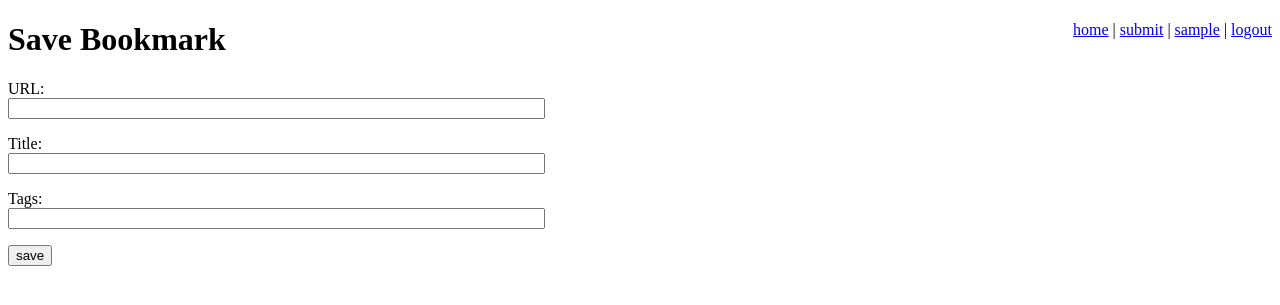
After one commit to equ-hong/bookmarks, a Django app: page /save/ in a window 1280 px wide. The commit adds this page. Shown: the top 305 px of the page. Run offline with Django 3.2, Linux system fonts and the light colour scheme; the visitor is signed in with stand-in values (Sample User, id 1).

Commit message:
004. bookmark_save, @login_required, tag, urlencode

```diff
--- a/bookmarks/forms.py
+++ b/bookmarks/forms.py
@@ -35,3 +35,19 @@ class RegistrationForm(forms.Form):
     except User.DoesNotExist:
       return username
     raise forms.ValidationError('Username is already taken.')
+
+
+class BookmarkSaveForm(forms.Form):
+  url = forms.URLField(
+    label=u'URL',
+    widget=forms.TextInput(attrs={'size': 64})
+  )
+  title = forms.CharField(
+    label=u'Title',
+    widget=forms.TextInput(attrs={'size': 64})
+  )
+  tags = forms.CharField(
+    label=u'Tags',
+    required=False,
+    widget=forms.TextInput(attrs={'size': 64})
+  )
--- a/bookmarks/templates/base.html
+++ b/bookmarks/templates/base.html
@@ -12,8 +12,10 @@
   <div id="nav">
     <a href="/">home</a> |
     {% if user.is_authenticated %}
-      welcome {{ user.username }}
-      (<a href="/logout">logout</a>)
+      <a href="/save/">submit</a> |
+      <a href="/user/{{ user.username }}/">
+        {{ user.username }}</a> |
+      <a href="/logout/">logout</a>
     {% else %}
       <a href="/login/">login</a> |
       <a href="/register/">register</a>
--- /dev/null
+++ b/bookmarks/templates/bookmark_save.html
@@ -0,0 +1,10 @@
+{% extends "base.html" %}
+{% block title %}Save Bookmark{% endblock %}
+{% block head %}Save Bookmark{% endblock %}
+{% block content %}
+<form method="post" action=".">
+{% csrf_token %}
+  {{ form.as_p }}
+  <input type="submit" value="save" />
+</form>
+{% endblock %}
--- /dev/null
+++ b/bookmarks/templates/tag_page.html
@@ -0,0 +1,6 @@
+{% extends "base.html" %}
+{% block title %}Tag: {{ tag_name }}{% endblock %}
+{% block head %}Bookmarks for tag: {{ tag_name }}{% endblock%}
+{% block content %}
+  {% include "bookmark_list.html" %}
+{% endblock %}
--- a/bookmarks/views.py
+++ b/bookmarks/views.py
@@ -1,3 +1,5 @@
+# main_page, user_page
+# login, logout, register_page
 from django.shortcuts import render
 from django.template import Context
 from django.template.loader import get_template
@@ -7,7 +9,10 @@ from django.shortcuts import render_to_response
 from django.http import HttpResponseRedirect
 from django.contrib.auth import logout
 from django.template import RequestContext
+from django.contrib.auth.decorators import login_required
+from django.shortcuts import get_object_or_404
 from bookmarks.forms import *
+from bookmarks.models import *
 
 
 def main_page(request):
@@ -17,14 +22,12 @@ def main_page(request):
 
 
 def user_page(request, username):
-  try:
-    user = User.objects.get(username=username)
-  except User.DoesNotExist:
-    raise Http404('Requested user not found.')
-  bookmarks = user.bookmark_set.all()
+  user = get_object_or_404(User, username=username)
+  bookmarks = user.bookmark_set.order_by('-id')
   variables = RequestContext(request, {
+    'bookmarks': bookmarks,
     'username': username,
-    'bookmarks': bookmarks
+    'show_tags': True
   })
   return render_to_response('user_page.html', variables)
 
@@ -49,3 +52,52 @@ def register_page(request):
 
   variables = RequestContext(request, {'form': form})
   return render_to_response('registration/register.html', variables)
+
+
+@login_required
+def bookmark_save_page(request):
+  if request.method == 'POST':
+    form = BookmarkSaveForm(request.POST)
+    if form.is_valid():
+      # Create or get link.
+      link, dummy = Link.objects.get_or_create(
+        url=form.cleaned_data['url']
+      )
+      # Create or get bookmark.
+      bookmark, created = Bookmark.objects.get_or_create(
+        user=request.user,
+        link=link
+      )
+      # Update bookmark title.
+      bookmark.title = form.cleaned_data['title']
+      # If the bookmark is being updated, clear old tag list.
+      if not created:
+        bookmark.tag_set.clear()
+      # Create new tag list.
+      tag_names = form.cleaned_data['tags'].split()
+      for tag_name in tag_names:
+        tag, dummy = Tag.objects.get_or_create(name=tag_name)
+        bookmark.tag_set.add(tag)
+      # Save bookmark to database.
+      bookmark.save()
+      return HttpResponseRedirect(
+        '/user/%s/' % request.user.username
+      )
+  else:
+    form = BookmarkSaveForm()
+  variables = RequestContext(request, {
+    'form': form
+  })
+  return render_to_response('bookmark_save.html', variables)
+
+
+def tag_page(request, tag_name):
+  tag = get_object_or_404(Tag, name=tag_name)
+  bookmarks = tag.bookmarks.order_by('-id')
+  variables = RequestContext(request, {
+    'bookmarks': bookmarks,
+    'tag_name': tag_name,
+    'show_tags': True,
+    'show_user': True
+  })
+  return render_to_response('tag_page.html', variables)
--- a/mysite/settings.py
+++ b/mysite/settings.py
@@ -124,3 +124,5 @@ USE_TZ = True
 # https://docs.djangoproject.com/en/1.9/howto/static-files/
 
 STATIC_URL = '/static/'
+
+LOGIN_URL = '/login/'
--- a/mysite/site_media/style.css
+++ b/mysite/site_media/style.css
@@ -1,7 +1,11 @@
 #nav {
   float: right;
 }
-
 input {
   display: block;
 }
+ul.tags, ul.tags li {
+  display: inline;
+  margin: 0;
+  padding: 0;
+}
--- a/mysite/urls.py
+++ b/mysite/urls.py
@@ -27,13 +27,23 @@ site_media = os.path.join(
 
 urlpatterns = [
     url(r'^admin/', admin.site.urls),
+
+    # Browsing
     url(r'^$', main_page),
     url(r'^user/(\w+)/$', user_page),
+
+    # Session management
     url(r'^login/$', 'django.contrib.auth.views.login'),
     url(r'^logout/$', logout_page),
     url(r'^register/$', register_page),
+    url(r'^register/success/$', TemplateView.as_view(
+        template_name='registration/register_success.html')),
+
+    # Account management
+    url(r'^save/$', bookmark_save_page),
+    url(r'^tag/([^\s]+)/$', tag_page),
+
+    # Site media
     url(r'^site_media/(?P<path>.*)$', 'django.views.static.serve',
       {'document_root': site_media}),
-    url(r'^register/success/$', TemplateView.as_view(
-        template_name='registration/register_success.html')),
 ]
```
Also changed, not shown: bookmarks/models.py (+11 -0 lines), bookmarks/templates/bookmark_list.html (added, +34 -0 lines), bookmarks/templates/user_page.html (+1 -10 lines), bookmarks/migrations/0002_tag.py (added).
